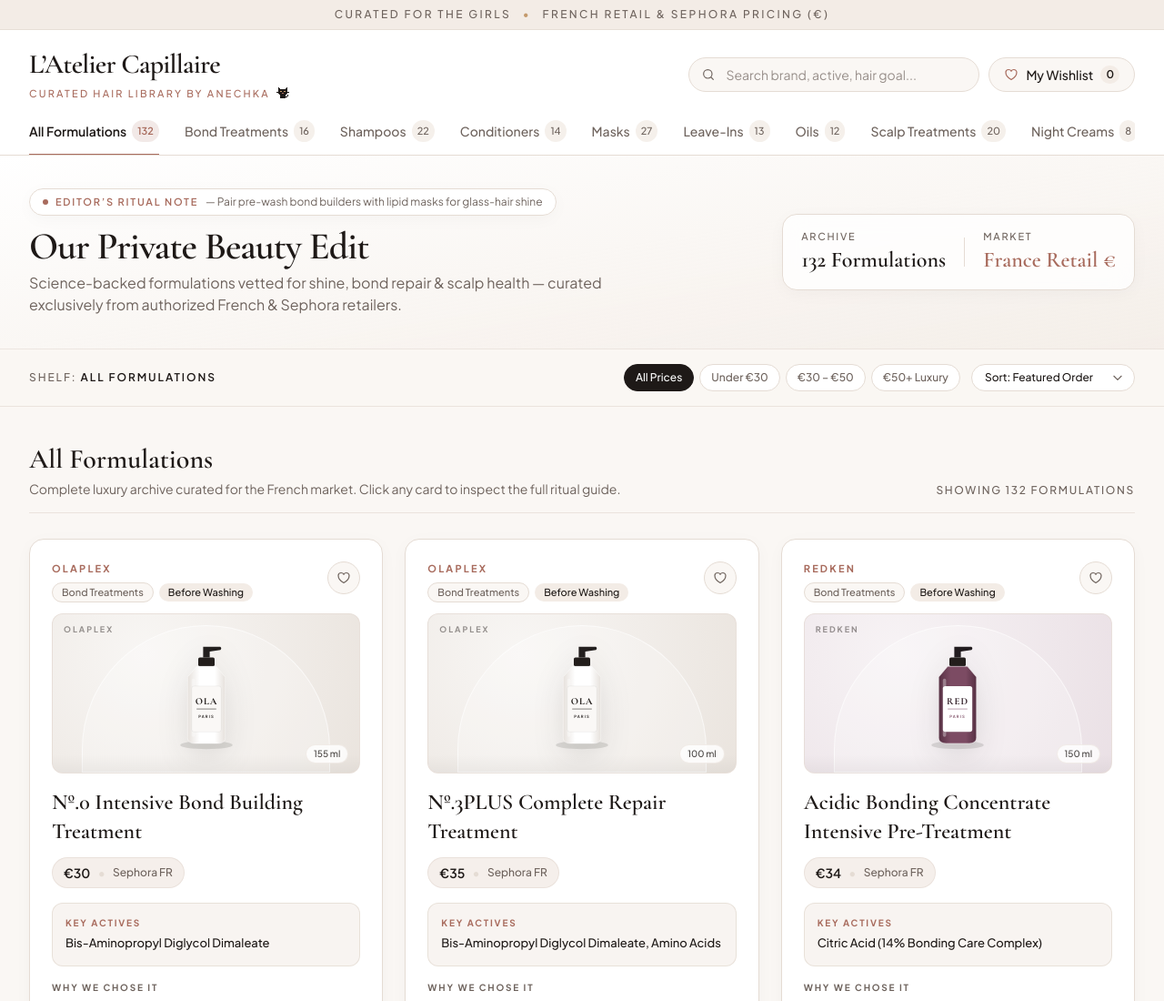
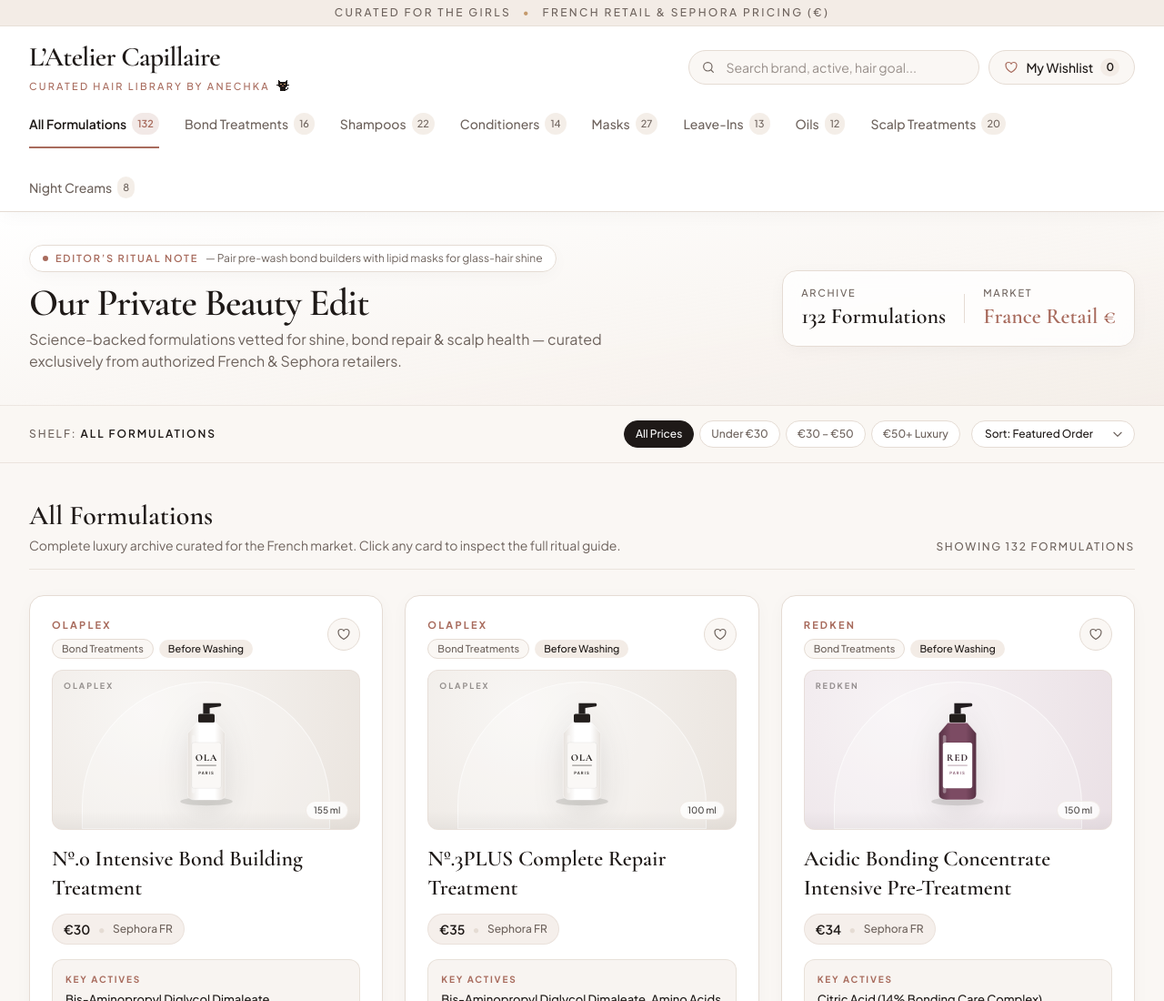
Before and after one commit to HannaDataHub/atelier-capillaire, a plain HTML site: page index.html in a window 1280 px wide. Shown: the top 1100 px of the page at 91% size. Drawn offline with nearby package versions, Linux system fonts and the light colour scheme.

Commit message:
header fix

```diff
--- a/index.html
+++ b/index.html
@@ -44,11 +44,14 @@
   </script>
 
   <style>
-    body {
+    html, body {
       background-color: #FAF7F4;
       color: #1E1917;
       font-family: 'Plus Jakarta Sans', system-ui, sans-serif;
       overflow-x: hidden;
+      width: 100%;
+      max-width: 100%;
+      overscroll-behavior-y: none;
     }
 
     /* Elegant custom scrollbar */
@@ -67,13 +70,13 @@
       background: #A86B5D;
     }
 
-    /* Hide scrollbar on horizontal category tabs */
-    .no-scrollbar::-webkit-scrollbar {
-      display: none;
-    }
-    .no-scrollbar {
-      -ms-overflow-style: none;
-      scrollbar-width: none;
+    /* Fixed, non-dragging mobile category bar */
+    .category-bar-locked {
+      overflow-x: hidden;
+      touch-action: pan-y;
+      user-select: none;
+      -webkit-user-select: none;
+      max-width: 100%;
     }
 
     /* Editorial card micro-interactions */
@@ -88,7 +91,8 @@
       box-shadow: 0 18px 38px -10px rgba(30, 25, 23, 0.09);
     }
 
-    /* Category underline animation */
+    /* Category underline animation (desktop) */
+    @media (min-width: 768px) {
       .nav-tab {
         position: relative;
       }
@@ -108,6 +112,7 @@
       .nav-tab:hover::after {
         transform: scaleX(1);
       }
+    }
 
     /* Drawer transition */
     #detailDrawerBackdrop {
@@ -131,22 +136,20 @@
 <body class="antialiased selection:bg-terracotta/20 selection:text-espresso flex flex-col min-h-screen">
 
   <!-- ===================================================================== -->
-  <!-- 1. TOP ANNOUNCEMENT / EDITORIAL RIBBON                                -->
+  <!-- 1 & 2. UNIFIED FLUSH STICKY TOP BAR (RIBBON + HEADER + SHELVES)       -->
   <!-- ===================================================================== -->
+  <header class="sticky top-0 left-0 right-0 w-full z-50 bg-silk border-b border-taupe shadow-soft" style="padding-top: env(safe-area-inset-top);">
+    <!-- Top Editorial Ribbon Flush at Very Top -->
     <div class="bg-champagne border-b border-taupe/80 text-espresso">
-    <div class="max-w-7xl mx-auto px-4 sm:px-6 lg:px-8 py-2 flex items-center justify-center text-center">
-      <p class="text-[11px] sm:text-xs font-medium tracking-[0.2em] uppercase text-warmgray">
+      <div class="max-w-7xl mx-auto px-4 sm:px-6 lg:px-8 py-1.5 flex items-center justify-center text-center">
+        <p class="text-[10px] sm:text-xs font-medium tracking-[0.2em] uppercase text-warmgray">
           Curated for the Girls <span class="mx-2 text-gold">•</span> French Retail &amp; Sephora Pricing (€)
         </p>
       </div>
     </div>
 
-  <!-- ===================================================================== -->
-  <!-- 2. STICKY LUXURY HEADER & CATEGORY NAVIGATION                         -->
-  <!-- ===================================================================== -->
-  <header class="sticky top-0 z-30 bg-silk/95 backdrop-blur-md border-b border-taupe">
-    <div class="max-w-7xl mx-auto px-4 sm:px-6 lg:px-8 pt-4 sm:pt-5">
-      <div class="flex flex-col md:flex-row md:items-center justify-between gap-4 pb-4">
+    <div class="max-w-7xl mx-auto px-4 sm:px-6 lg:px-8 pt-3.5 sm:pt-4 pb-3 md:pb-0 bg-silk">
+      <div class="flex flex-col md:flex-row md:items-center justify-between gap-3.5 pb-3.5 md:pb-4">
         <!-- Brand Wordmark -->
         <a href="#top" id="brandResetLink" class="group inline-flex flex-col">
           <span class="font-serif text-2xl sm:text-3xl font-semibold tracking-tight text-espresso leading-none">
@@ -215,9 +218,9 @@
         </div>
       </div>
 
-      <!-- Category Navigation Bar with Smooth Underline Indicator -->
-      <nav aria-label="Product Categories" class="flex items-center gap-5 sm:gap-7 overflow-x-auto no-scrollbar">
-        <div id="categoryTabs" class="flex items-center gap-5 sm:gap-7"></div>
+      <!-- Fixed, Touch-Locked Category Navigation (Wraps cleanly on mobile; zero sideways drag) -->
+      <nav aria-label="Product Categories" class="category-bar-locked w-full">
+        <div id="categoryTabs" class="flex flex-wrap justify-center md:justify-start items-center gap-1.5 md:gap-6 lg:gap-7"></div>
       </nav>
     </div>
   </header>
@@ -267,12 +270,12 @@
   <!-- ===================================================================== -->
   <!-- 4. FILTER & SORT TOOLBAR                                              -->
   <!-- ===================================================================== -->
-  <section class="bg-alabaster/95 border-b border-taupe/70">
+  <section class="bg-alabaster/95 border-b border-taupe/70 category-bar-locked">
     <div class="max-w-7xl mx-auto px-4 sm:px-6 lg:px-8 py-4 space-y-3.5">
       <!-- Row 1: Sub-category Ritual Pills (shown when applicable) + Sort Dropdown -->
       <div class="flex flex-col md:flex-row md:items-center justify-between gap-3">
         <!-- Dynamic Sub-category Tabs -->
-        <div id="subCategoryContainer" class="flex flex-wrap items-center gap-2">
+        <div id="subCategoryContainer" class="flex flex-wrap items-center gap-2 touch-pan-y">
           <!-- Injected via JS -->
         </div>
 
@@ -2691,18 +2694,19 @@
         const count = getCategoryCount(cat.id);
         return `
           <button
+            type="button"
             data-category="${escapeHTML(cat.id)}"
-            class="nav-tab shrink-0 pb-3.5 pt-1 text-xs sm:text-sm font-medium transition-colors inline-flex items-center gap-1.5 ${
+            class="nav-tab px-2.5 py-1.5 md:px-0 md:pb-3.5 md:pt-1 rounded-full md:rounded-none border md:border-0 text-[11px] sm:text-xs md:text-sm font-medium transition-colors inline-flex items-center gap-1.5 ${
               isActive
-                ? 'active text-espresso font-semibold'
-                : 'text-warmgray hover:text-espresso'
+                ? 'active bg-espresso text-silk border-espresso md:bg-transparent md:text-espresso font-semibold'
+                : 'bg-alabaster text-warmgray border-taupe hover:border-terracotta/50 md:bg-transparent hover:text-espresso'
             }"
           >
             <span>${escapeHTML(cat.label)}</span>
-            <span class="text-[11px] px-1.5 py-0.5 rounded-full ${
+            <span class="text-[10px] md:text-[11px] px-1.5 py-0.5 rounded-full ${
               isActive
-                ? 'bg-terracotta/15 text-terracotta font-semibold'
-                : 'bg-champagne/80 text-warmgray'
+                ? 'bg-silk/20 text-silk md:bg-terracotta/15 md:text-terracotta font-semibold'
+                : 'bg-champagne/90 text-warmgray'
             }">
               ${count}
             </span>
```
Lines whose indentation alone changed are shown as unchanged.
